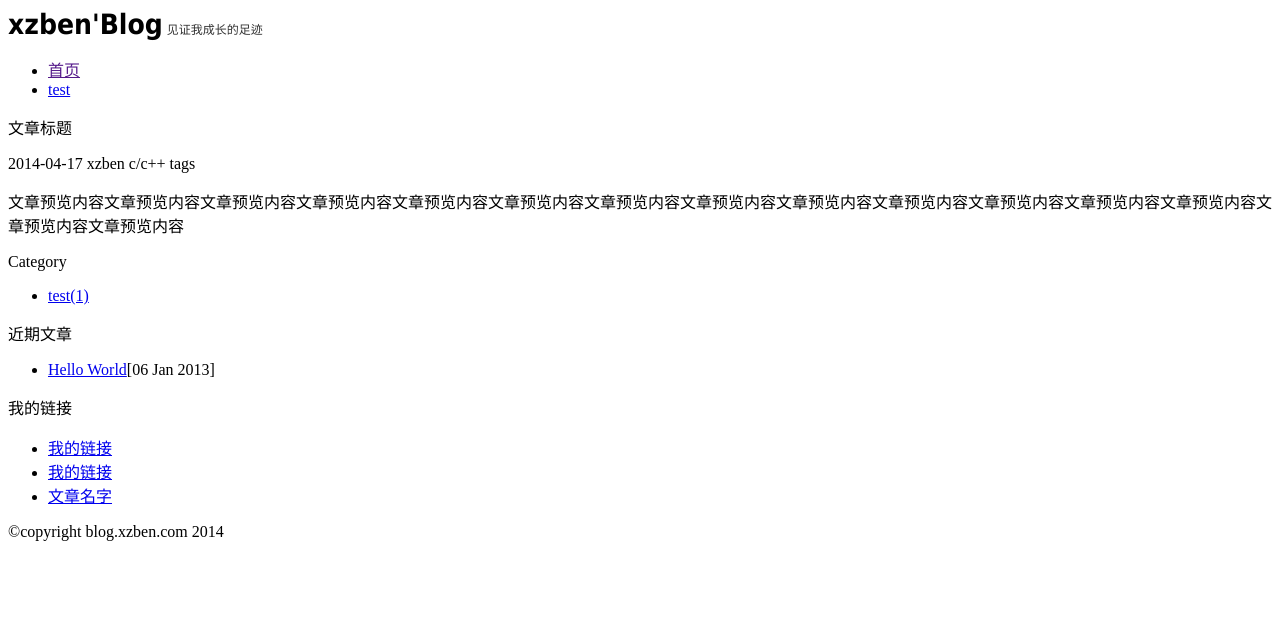
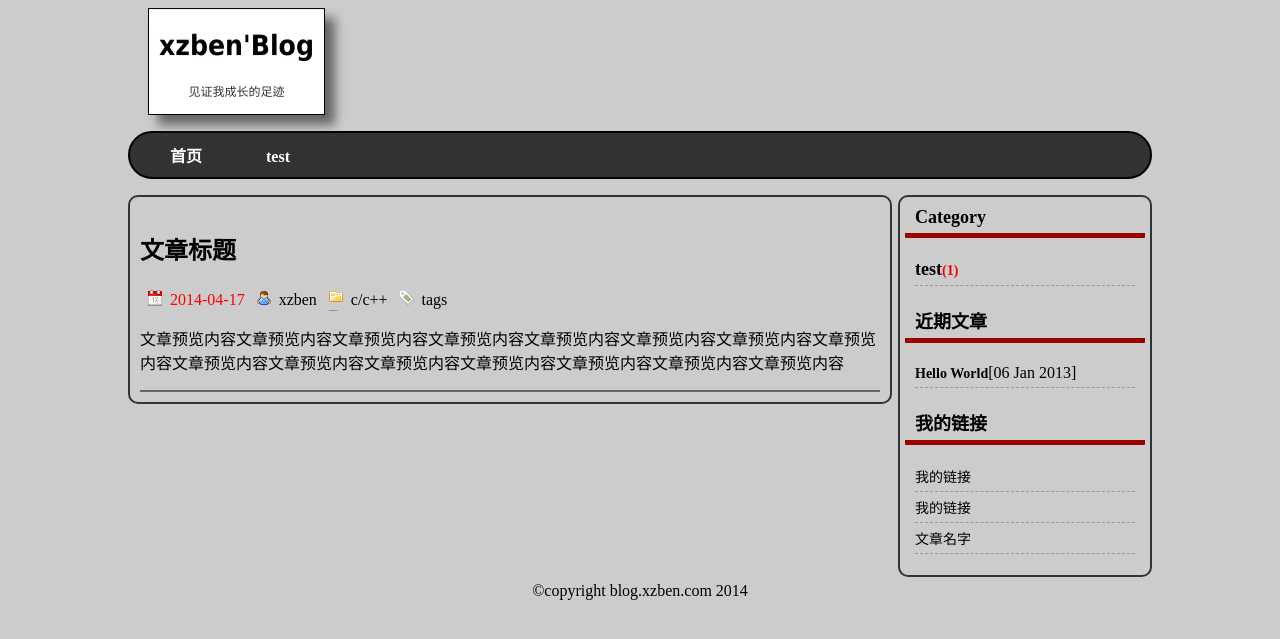
Before and after one commit to xzben/xzbenBlog, a Jekyll site: the page built from index.html, in a window 1280 px wide. Shown: the top 639 px of the page. Built offline with Jekyll 4.4.1, drawn with Linux system fonts in a browser that asks for light colours.

Commit message:
Revert "绝对路径css文件"
This reverts commit de627b5790d4a03db1190e41df8f636eccfac817.

```diff
--- a/_layouts/index.html
+++ b/_layouts/index.html
@@ -3,11 +3,11 @@
 <head>
 <meta http-equiv="Content-Type" content="text/html; charset=utf-8" />
 <title>{{ page.title }}</title>
-<link href="{{ site.baseurl }}/css/global_01.css" rel="stylesheet" type="text/css" />
-<link href="{{ site.baseurl }}/css/header_tag_01.css" rel="stylesheet" type="text/css" />
-<link href="{{ site.baseurl }}/css/header_menu_01.css" rel="stylesheet" type="text/css" />
-<link href="{{ site.baseurl }}/css/content_article_01.css" rel="stylesheet" type="text/css" />
-<link href="{{ site.baseurl }}/css/content_tool_01.css" rel="stylesheet" type="text/css" />
+<link href="css/global_01.css" rel="stylesheet" type="text/css" />
+<link href="css/header_tag_01.css" rel="stylesheet" type="text/css" />
+<link href="css/header_menu_01.css" rel="stylesheet" type="text/css" />
+<link href="css/content_article_01.css" rel="stylesheet" type="text/css" />
+<link href="css/content_tool_01.css" rel="stylesheet" type="text/css" />
 </head>
 
 <body>
```
Also changed, not shown: _layouts/article_page.html (+5 -5 lines).
